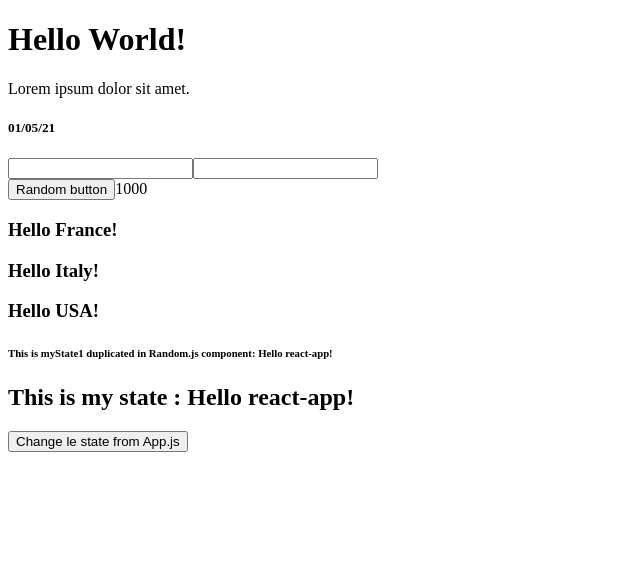
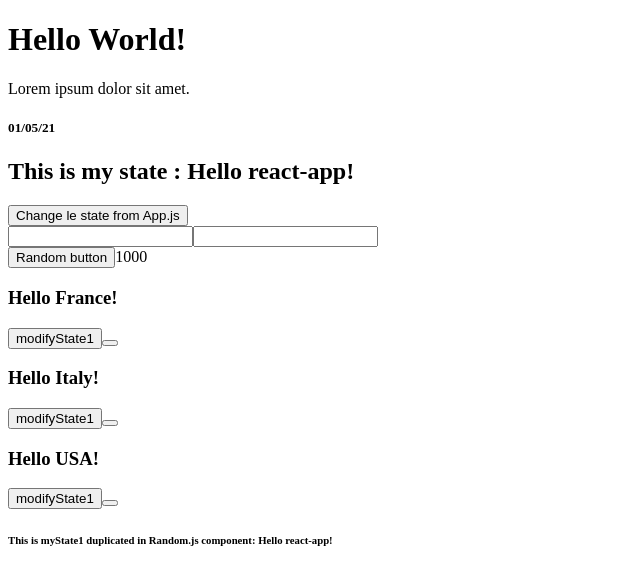
Before and after one commit to thecoderush/React-de-A-Z, a React (Create React App) app in the folder React-Learning/react-app/: page / in a window 1280 px wide. Shown: the top 584 px of the page, without its empty margins (0-640 px from the left). Built offline with nearby package versions, Linux system fonts and the light colour scheme.

Commit message:
Test for changed parent state from child node anonymous function onClick

```diff
--- a/React-Learning/react-app/src/App.js
+++ b/React-Learning/react-app/src/App.js
@@ -16,8 +16,10 @@ function App() {
   console.log(myState1);
 
 
-  const modifyState1 = () => {
-    setmyState1(secondState1)
+  const modifyState1 = (data) => {
+    // setmyState1(secondState1)
+    console.log(data)
+    setmyState1(data)
   }
 
 
@@ -29,9 +31,11 @@ function App() {
   return (
     <div className="App">
       <Title date={myState2}/>
-      <Random date={myState1}/>
+
       <h2>This is my state : {myState1}</h2>
       <button onClick={modifyState1} >Change le state from App.js</button>
+
+      <Random date={myState1} function={modifyState1}/>
     </div>
   );
 }
--- a/React-Learning/react-app/src/Item.js
+++ b/React-Learning/react-app/src/Item.js
@@ -1,9 +1,18 @@
-function Item({txt}) {
+import {useState} from 'react'
 
-    console.log(txt);
+function Item(props) {
+
+    console.log(props)
+
+
+    const [itemState, setitemState] = useState("Item state!")
 
     return (
-        <h3>{txt}</h3>
+        <>
+            <h3>{props.txt}</h3>
+            <button onClick={props.function}>modifyState1</button>
+            <button onClick={() => props.function(itemState)}></button>
+        </>
     )
 }
 
--- a/React-Learning/react-app/src/Random.js
+++ b/React-Learning/react-app/src/Random.js
@@ -1,6 +1,10 @@
 import Item from "./Item"
 
-function Random ({date}) {
+
+function Random (props) {
+
+    const myFunc = () => {}
+
     return (
         <div>
             <input type="text"/>
@@ -8,10 +12,10 @@ function Random ({date}) {
             <br/>
             <button>Random button</button>
             {true ? 1000 : "abc"}
-            <Item txt={"Hello France!"}/>
-            <Item txt={"Hello Italy!"}/>
-            <Item txt={"Hello USA!"}/>
-            <h6>This is myState1 duplicated in Random.js component: {date}</h6>
+            <Item txt={"Hello France!"} function={props.function}/>
+            <Item txt={"Hello Italy!"} function={props.function}/>
+            <Item txt={"Hello USA!"} function={props.function}/>
+            <h6>This is myState1 duplicated in Random.js component: {props.date}</h6>
         </div>
     )
 }
```
